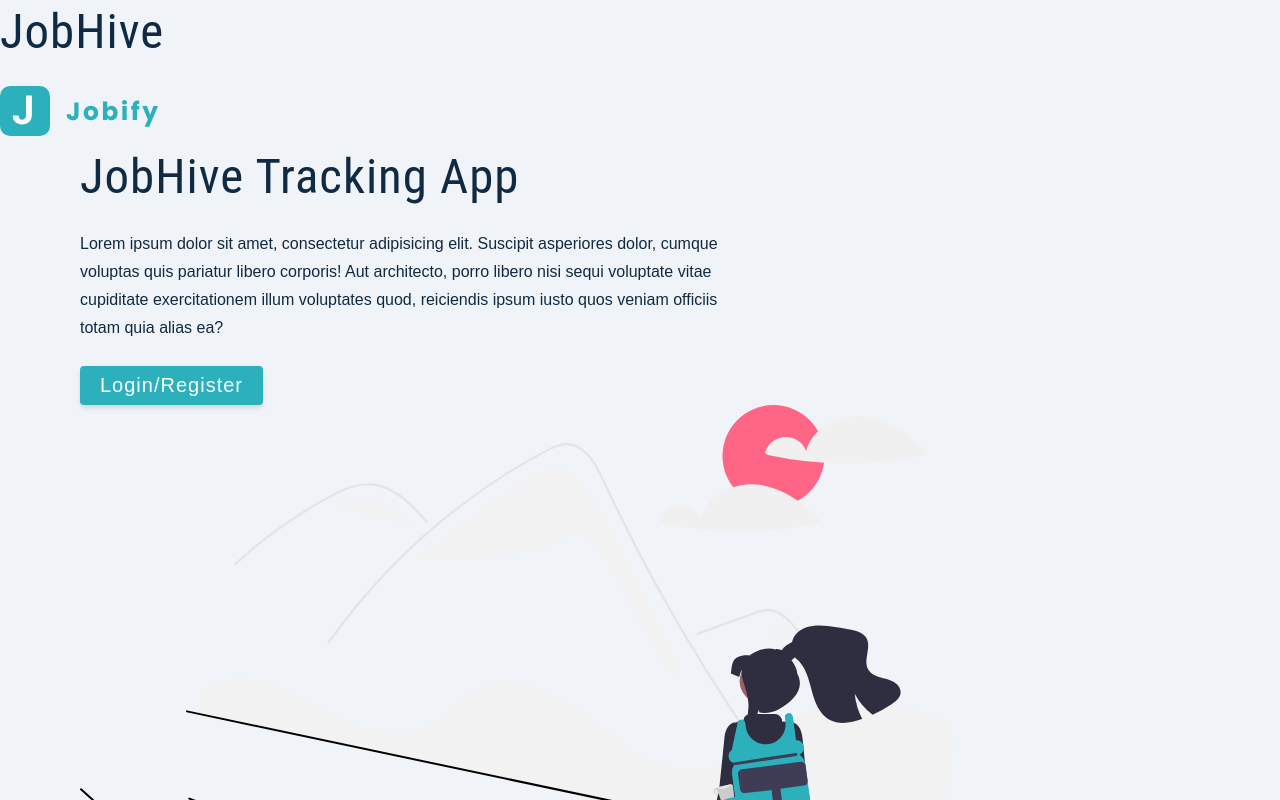
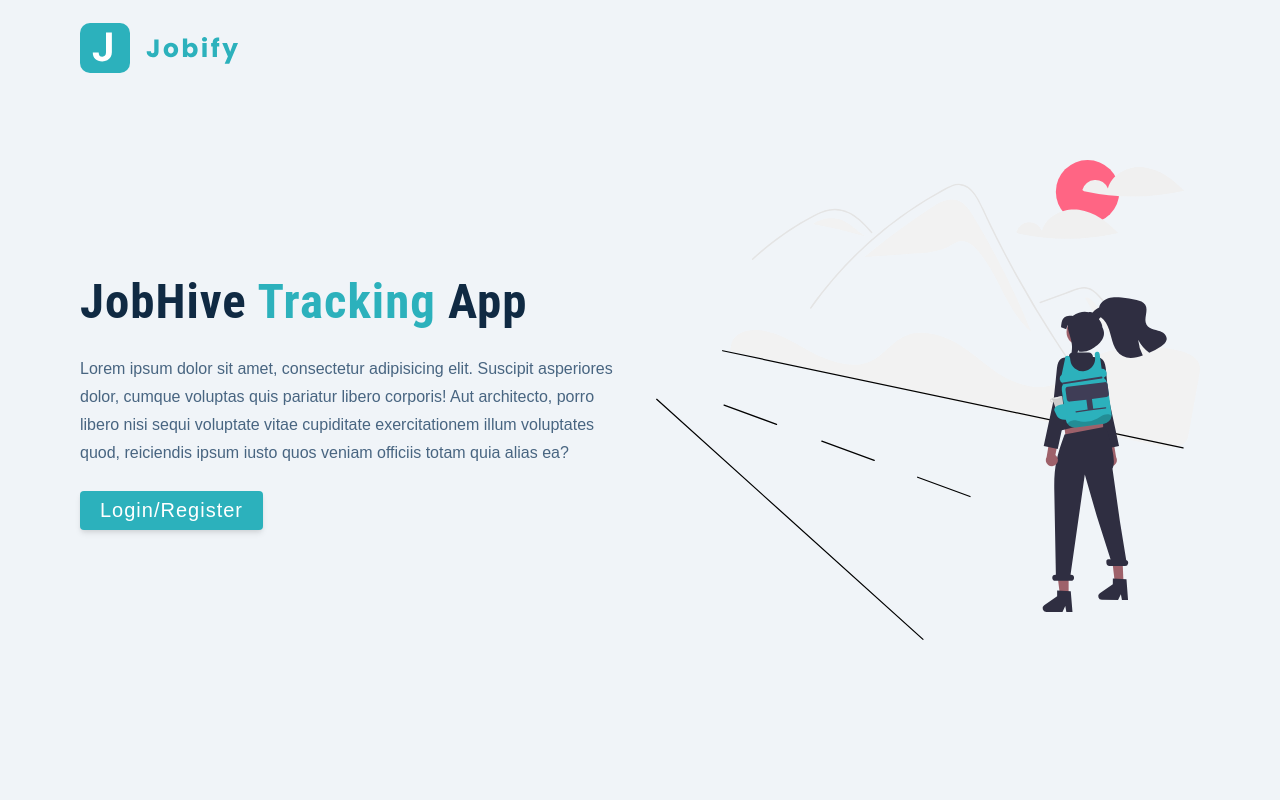
Before and after one commit to Bifdus/job-app, a React (Create React App) app in the folder client/: page / in a window 1280 px wide. Shown: the top 800 px of the page. Built offline with nearby package versions, Linux system fonts and the light colour scheme.

Commit message:
Landing page complete

```diff
--- a/client/src/App.js
+++ b/client/src/App.js
@@ -3,7 +3,6 @@
 function App() {
   return (
     <div>
-      <h1>JobHive</h1>
       <Landing />
     </div>
   );
--- a/client/src/pages/Landing.js
+++ b/client/src/pages/Landing.js
@@ -1,11 +1,52 @@
 import logo from '../assets/images/logo.svg';
 import main from '../assets/images/main.svg';
+import styled from 'styled-components';
+
+const Wrapper = styled.main`
+  nav {
+    width: var(--fluid-width);
+    max-width: var(--max-width);
+    margin: 0 auto;
+    height: var(--nav-height);
+    display: flex;
+    align-items: center;
+  }
+  .page {
+    min-height: calc(100vh - var(--nav-height));
+    display: grid;
+    align-items: center;
+    margin-top: -3rem;
+  }
+  h1 {
+    font-weight: 700;
+    span {
+      color: var(--primary-500);
+    }
+  }
+  p {
+    color: var(--grey-600);
+  }
+  .main-img {
+    display: none;
+  }
+
+  @media (min-width: 992px) {
+    .page {
+      grid-template-columns: 1fr 1fr;
+      grid-gap: 2rem;
+    }
+    .main-img {
+      display: block;
+    }
+  }
+`;
 
 const Landing = () => {
   return (
-    <main>
+    <Wrapper>
       <nav>
         <img src={logo} alt='jobHive' className='logo' />
+      </nav>
       <div class='container page'>
         <div className='info'>
           <h1>
@@ -13,17 +54,16 @@
           </h1>
           <p>
             Lorem ipsum dolor sit amet, consectetur adipisicing elit. Suscipit
-              asperiores dolor, cumque voluptas quis pariatur libero corporis!
-              Aut architecto, porro libero nisi sequi voluptate vitae cupiditate
+            asperiores dolor, cumque voluptas quis pariatur libero corporis! Aut
+            architecto, porro libero nisi sequi voluptate vitae cupiditate
             exercitationem illum voluptates quod, reiciendis ipsum iusto quos
             veniam officiis totam quia alias ea?
           </p>
           <button className='btn btn-hero'>Login/Register</button>
         </div>
-          <img src={main} alt='job hunt' className='image'></img>
+        <img src={main} alt='job hunt' className='img main-img'></img>
       </div>
-      </nav>
-    </main>
+    </Wrapper>
   );
 };
 export default Landing;
```
Lines whose indentation alone changed are shown as unchanged.
